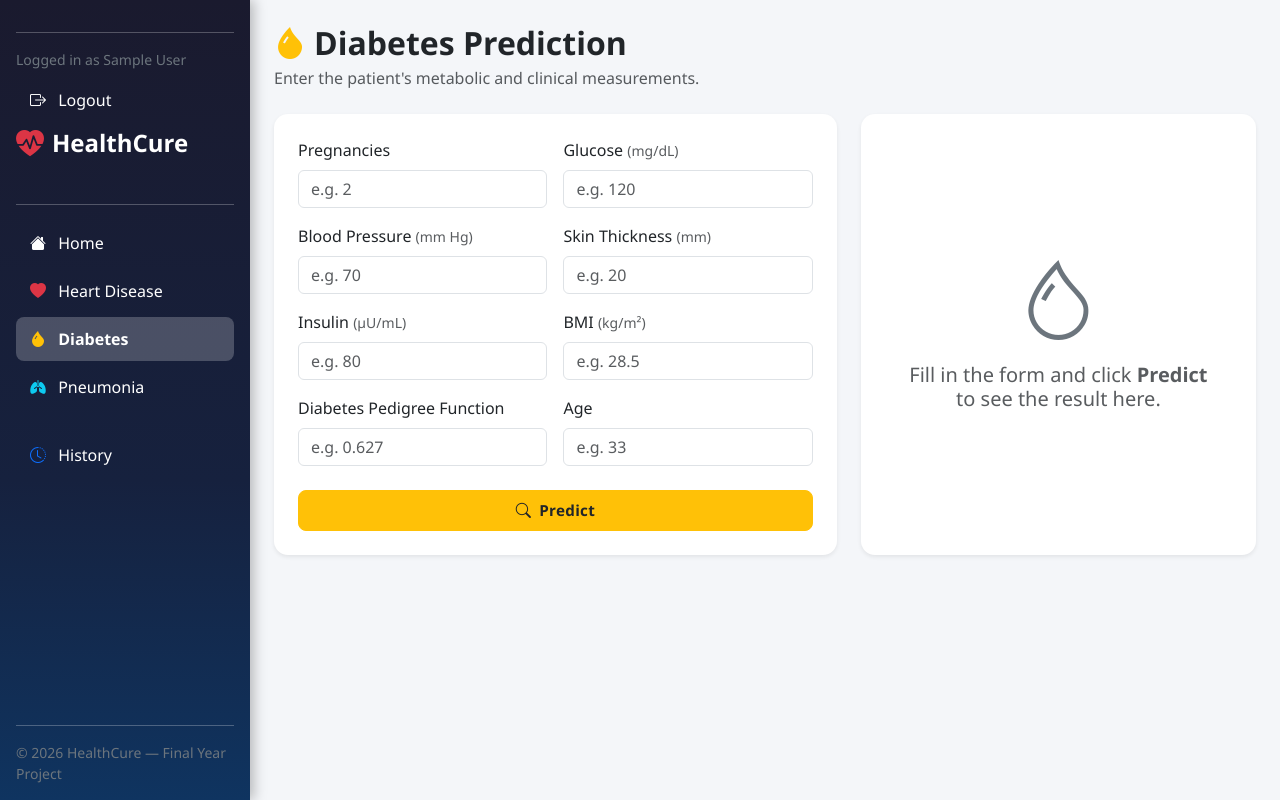
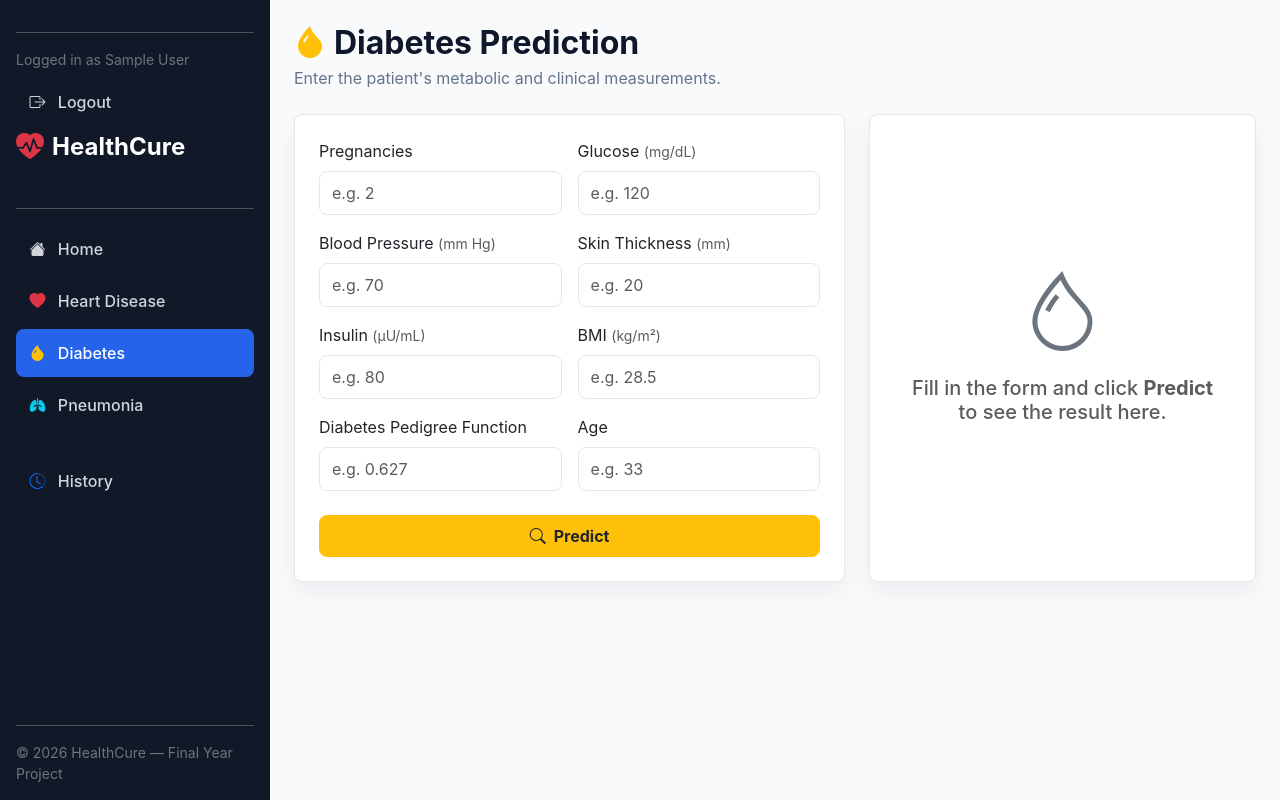
Before and after one commit to captainnemo113-art/healthcure, a Flask app: page /diabetes in a window 1280 px wide. Run offline with Flask 3, Linux system fonts and the light colour scheme; the visitor is signed in with stand-in values (Sample User, id 1).

Commit message:
Polish HealthCure UI

```diff
--- a/static/css/style.css
+++ b/static/css/style.css
@@ -1,99 +1,184 @@
-/* ── Global ─────────────────────────────────────────────────────────────── */
-body {
-  background-color: #f4f6f9;
-  font-family: "Segoe UI", Roboto, "Helvetica Neue", sans-serif;
+:root {
+  --hc-bg: #f8fafc;
+  --hc-surface: #ffffff;
+  --hc-text: #0f172a;
+  --hc-muted: #64748b;
+  --hc-border: #e2e8f0;
+  --hc-primary: #2563eb;
+  --hc-primary-dark: #1d4ed8;
+  --hc-success: #16a34a;
+  --hc-danger: #dc2626;
+  --hc-warning: #f59e0b;
+  --hc-info: #0891b2;
+  --hc-sidebar: #111827;
 }
 
-/* ── Sidebar ─────────────────────────────────────────────────────────────── */
+* {
+  letter-spacing: 0;
+}
+
+body {
+  min-height: 100vh;
+  background: var(--hc-bg);
+  color: var(--hc-text);
+  font-family: Inter, system-ui, -apple-system, BlinkMacSystemFont, "Segoe UI", sans-serif;
+}
+
+#wrapper {
+  min-height: 100vh;
+}
+
 #sidebar {
+  width: 270px;
   min-height: 100vh;
-  width: 250px;
-  min-width: 250px;
-  background: linear-gradient(180deg, #1a1a2e 0%, #16213e 60%, #0f3460 100%);
-  box-shadow: 4px 0 12px rgba(0, 0, 0, 0.25);
+  background: var(--hc-sidebar);
   position: sticky;
   top: 0;
-  height: 100vh;
-  overflow-y: auto;
 }
 
 #sidebar .nav-link {
   border-radius: 8px;
-  padding: 10px 14px;
-  transition: background 0.2s ease, transform 0.15s ease;
+  padding: 0.75rem 0.85rem;
+  color: #d1d5db !important;
+  font-weight: 500;
 }
 
 #sidebar .nav-link:hover {
-  background-color: rgba(255, 255, 255, 0.12);
-  transform: translateX(4px);
+  background: rgba(255, 255, 255, 0.08);
+  color: #ffffff !important;
 }
 
 #sidebar .nav-link.active {
-  background-color: rgba(255, 255, 255, 0.22);
-  font-weight: 600;
+  background: var(--hc-primary);
+  color: #ffffff !important;
 }
 
-/* ── Page Content ────────────────────────────────────────────────────────── */
 #page-content {
-  min-height: 100vh;
-  background-color: #f4f6f9;
+  width: calc(100% - 270px);
 }
 
-/* ── Cards ───────────────────────────────────────────────────────────────── */
 .card {
-  border-radius: 14px;
-  transition: box-shadow 0.2s ease;
+  border-radius: 8px;
+  border: 1px solid var(--hc-border) !important;
 }
 
-.card:hover {
-  box-shadow: 0 6px 24px rgba(0, 0, 0, 0.1) !important;
+.card.shadow-sm {
+  box-shadow: 0 10px 25px rgba(15, 23, 42, 0.06) !important;
 }
 
-/* ── Progress Bar ────────────────────────────────────────────────────────── */
+.form-control,
+.form-select {
+  border-radius: 8px;
+  border-color: var(--hc-border);
+  min-height: 44px;
+}
+
+.form-control:focus,
+.form-select:focus {
+  border-color: var(--hc-primary);
+  box-shadow: 0 0 0 0.2rem rgba(37, 99, 235, 0.15);
+}
+
+.btn {
+  border-radius: 8px;
+  font-weight: 700;
+}
+
+.btn-primary {
+  background: var(--hc-primary);
+  border-color: var(--hc-primary);
+}
+
+.btn-primary:hover {
+  background: var(--hc-primary-dark);
+  border-color: var(--hc-primary-dark);
+}
+
+.alert {
+  border-radius: 8px;
+}
+
 .progress {
-  border-radius: 12px;
-  background-color: #e9ecef;
+  border-radius: 999px;
+  background: #e5e7eb;
 }
 
 .progress-bar {
-  border-radius: 12px;
-  font-size: 0.85rem;
-  transition: width 0.6s ease;
+  border-radius: 999px;
 }
 
-/* ── Form Controls ───────────────────────────────────────────────────────── */
-.form-control:focus,
-.form-select:focus {
-  border-color: #0f3460;
-  box-shadow: 0 0 0 0.2rem rgba(15, 52, 96, 0.2);
+.table {
+  --bs-table-bg: transparent;
 }
 
-/* ── Buttons ─────────────────────────────────────────────────────────────── */
-.btn {
-  border-radius: 8px;
-  font-size: 0.95rem;
-  letter-spacing: 0.3px;
+.table th {
+  font-size: 0.82rem;
+  text-transform: uppercase;
+  color: var(--hc-muted);
+  letter-spacing: 0;
 }
 
-/* ── Responsive: collapse sidebar on small screens ───────────────────────── */
-@media (max-width: 768px) {
-  #sidebar {
-    width: 70px;
-    min-width: 70px;
+.badge {
+  border-radius: 999px;
+  padding: 0.45rem 0.7rem;
+}
+
+.page-heading {
+  margin-bottom: 1.5rem;
+}
+
+.page-heading h1,
+.page-heading h2 {
+  color: var(--hc-text);
+}
+
+.page-heading p {
+  color: var(--hc-muted);
+}
+
+.auth-card {
+  max-width: 460px;
+  margin: 2rem auto;
+}
+
+.disclaimer {
+  color: var(--hc-muted);
+  font-size: 0.88rem;
+}
+
+@media (max-width: 900px) {
+  #wrapper {
+    flex-direction: column;
   }
 
-  #sidebar span,
-  #sidebar small,
-  #sidebar .nav-link span {
-    display: none;
+  #sidebar {
+    width: 100%;
+    min-height: auto;
+    position: relative;
   }
 
-  #sidebar .nav-link {
-    justify-content: center;
-    padding: 12px;
+  #page-content {
+    width: 100%;
+    padding: 1rem !important;
   }
 
-  #sidebar .nav-link i {
-    font-size: 1.3rem;
+  #sidebar .nav {
+    display: grid;
+    grid-template-columns: 1fr 1fr;
+    gap: 0.35rem;
   }
 }
+
+@media (max-width: 560px) {
+  #sidebar .nav {
+    grid-template-columns: 1fr;
+  }
+
+  .display-1 {
+    font-size: 3rem;
+  }
+
+  .card-body {
+    padding: 1.25rem !important;
+  }
+}
--- a/templates/diabetes.html
+++ b/templates/diabetes.html
@@ -2,8 +2,10 @@
 
 {% block content %}
 
-<h2 class="fw-bold mb-1"><i class="bi bi-droplet-fill text-warning me-2"></i>Diabetes Prediction</h2>
-<p class="text-muted mb-4">Enter the patient's metabolic and clinical measurements.</p>
+<div class="page-heading">
+  <h2 class="fw-bold mb-1"><i class="bi bi-droplet-fill text-warning me-2"></i>Diabetes Prediction</h2>
+  <p class="mb-0">Enter the patient's metabolic and clinical measurements.</p>
+</div>
 
 <div class="row g-4">
 
@@ -70,9 +72,32 @@
           <div class="mt-2">
             <p class="text-muted mb-1">Model Confidence</p>
 <div class="progress" style="height: 22px; width: 220px;">
-  <div class="progress-bar {{ 'bg-danger' if result == 'Diabetic' else 'bg-success' }} fw-bold" role="progressbar" style="width: {{ confidence|default(0) }}%;" aria-valuenow="{{ confidence|default(0) }}" aria-valuemin="0" aria-valuemax="100">
-    {{ confidence|default(0) }}%
+  {% set confidence_value = confidence|default(0) %}
+
+<div class="mt-2">
+  <p class="text-muted mb-1">Model Confidence</p>
+
+  {% set confidence_value = confidence|default(0) %}
+
+  <div class="progress" style="height: 22px; width: 220px;">
+    <div
+      class="progress-bar {{ 'bg-danger' if result == 'Diabetic' else 'bg-success' }} fw-bold"
+      role="progressbar"
+      data-confidence="{{ confidence_value }}"
+      aria-valuenow="{{ confidence_value }}"
+      aria-valuemin="0"
+      aria-valuemax="100"
+    >
+      {{ confidence_value }}%
+    </div>
   </div>
+
+  <script>
+    document.querySelectorAll("[data-confidence]").forEach((bar) => {
+      bar.style.width = `${bar.dataset.confidence}%`;
+    });
+  </script>
+</div>
 </div>
           </div>
           <p class="text-muted small mt-4">
--- a/templates/index.html
+++ b/templates/index.html
@@ -2,7 +2,7 @@
 
 {% block content %}
 
-<div class="text-center py-5">
+<div class="text-center py-4 py-lg-5 page-heading">
   <i class="bi bi-heart-pulse-fill display-1 text-danger"></i>
   <h1 class="display-5 fw-bold mt-3">Welcome to HealthCure</h1>
   <p class="lead text-muted mt-2">
--- a/templates/login.html
+++ b/templates/login.html
@@ -3,7 +3,7 @@
 {% block content %}
 <div class="row justify-content-center">
   <div class="col-md-6 col-lg-5">
-    <div class="card shadow-sm border-0">
+    <div class="card shadow-sm border-0 auth-card">
       <div class="card-body p-4">
         <h3 class="fw-bold mb-3">Login</h3>
 
--- a/templates/register.html
+++ b/templates/register.html
@@ -3,7 +3,7 @@
 {% block content %}
 <div class="row justify-content-center">
   <div class="col-md-6 col-lg-5">
-    <div class="card shadow-sm border-0">
+    <div class="card shadow-sm border-0 auth-card">
       <div class="card-body p-4">
         <h3 class="fw-bold mb-3">Create Account</h3>
 
```
Also changed, not shown: templates/heart.html (+19 -4 lines), templates/history.html (+6 -4 lines), templates/pneumonia.html (+14 -4 lines).
